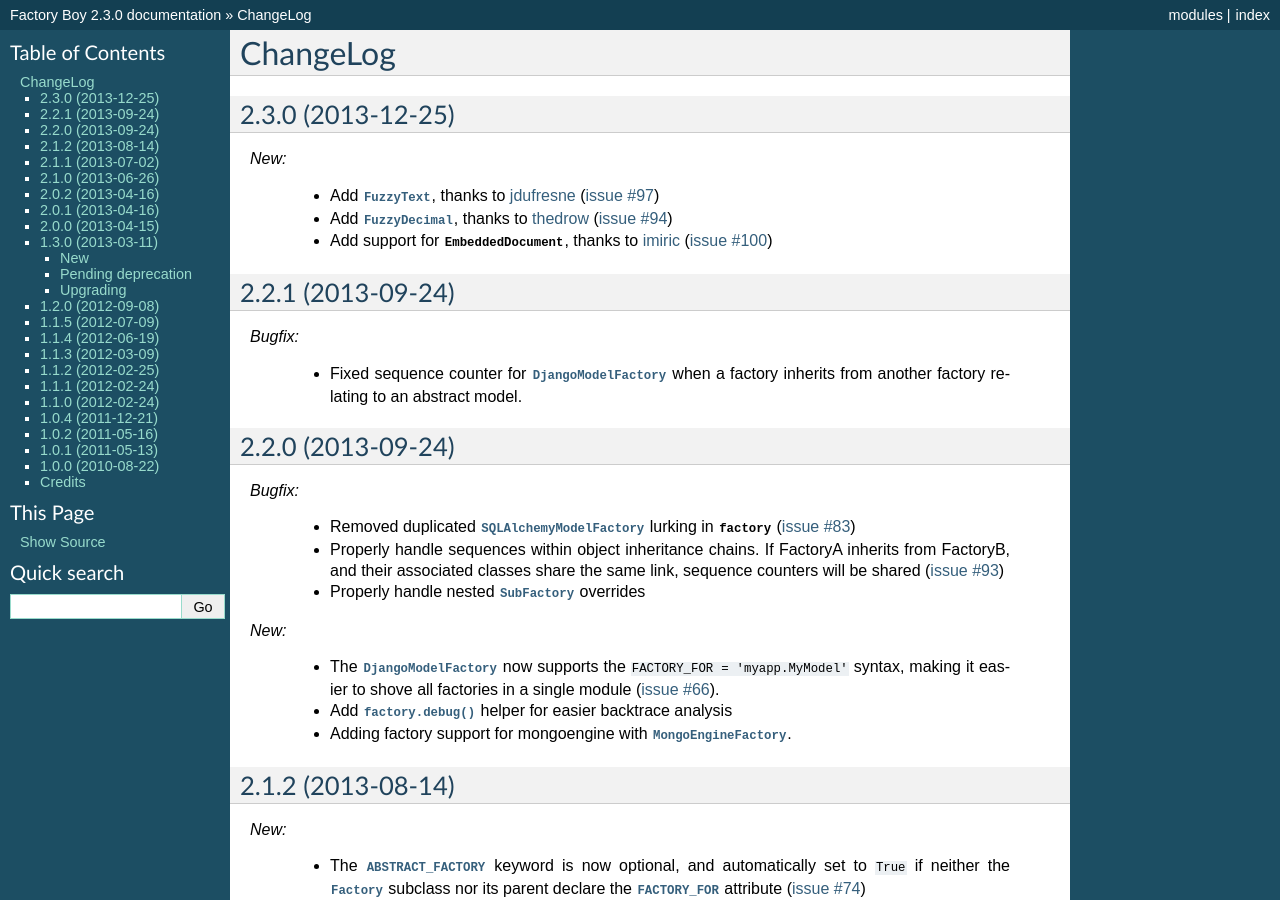
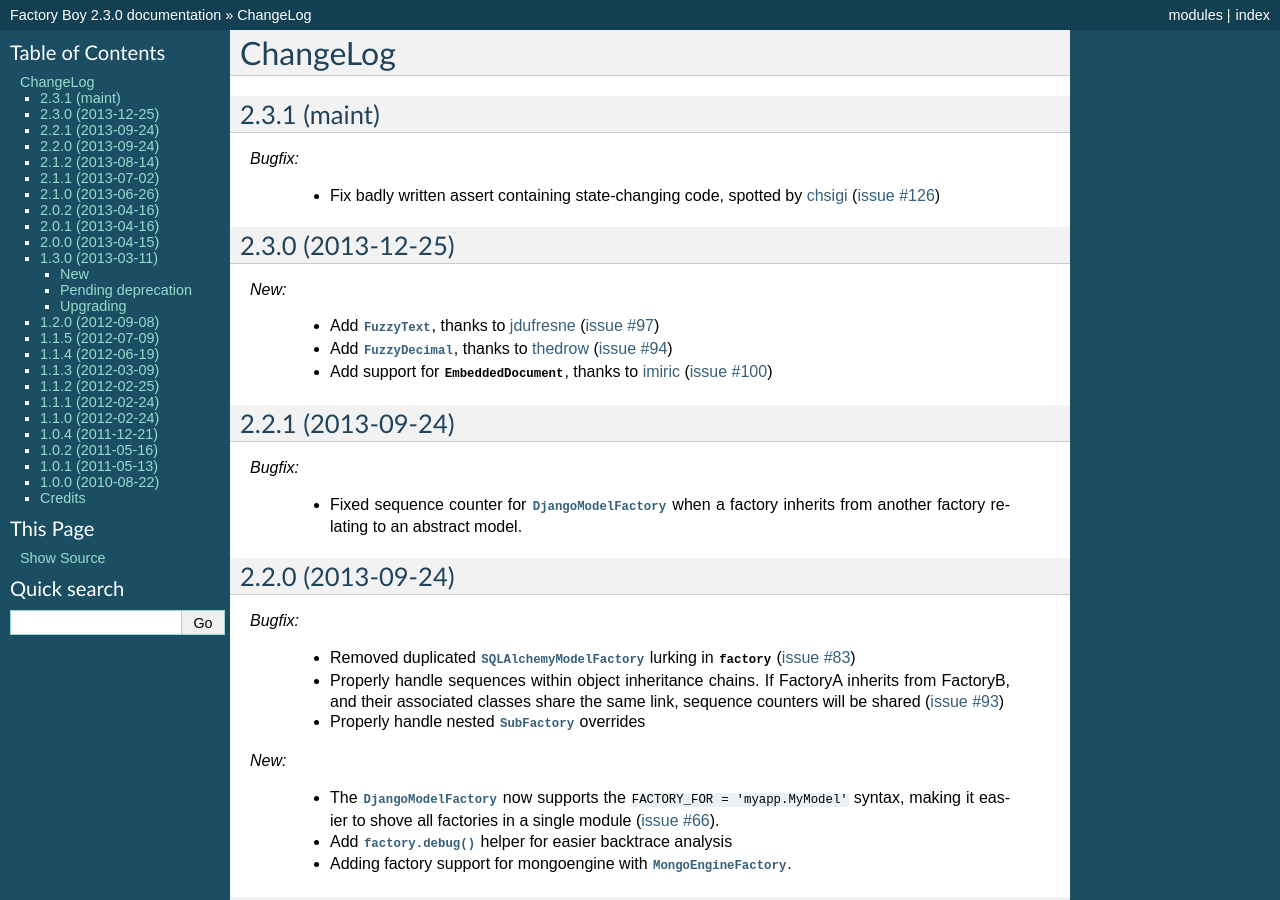
Before and after one commit to FactoryBoy/factory_boy, a Sphinx documentation site: the page built from docs/changelog.rst, in a window 1280 px wide and 900 px high. Built offline with Sphinx 7.4.7, drawn with Linux system fonts in a browser that asks for light colours.

Commit message:
Update ChangeLog

```diff
--- a/docs/changelog.rst
+++ b/docs/changelog.rst
@@ -1,6 +1,15 @@
 ChangeLog
 =========
 
+
+.. _v2.3.1:
+
+2.3.1 (maint)
+-------------
+
+*Bugfix:*
+
+    - Fix badly written assert containing state-changing code, spotted by `chsigi <https://github.com/chsigi>`_ (:issue:`126`)
 
 .. _v2.3.0:
 
```
